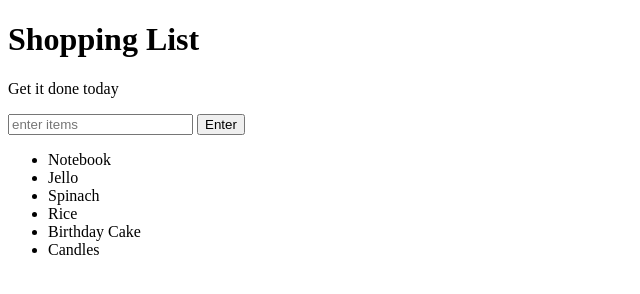
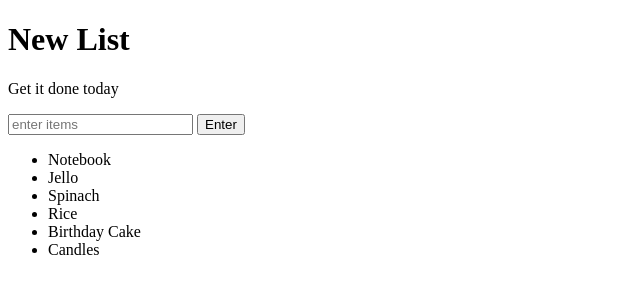
Before and after one commit to kevin5880/background-generator, a plain HTML site: page index.html in a window 1280 px wide. Shown: the whole page, without its empty margins (0-640 px from the left). Drawn offline with Linux system fonts and the light colour scheme.

Commit message:
changing title

```diff
--- a/index.html
+++ b/index.html
@@ -5,7 +5,7 @@
 
 </head>
 <body>
-	<h1>Shopping List</h1>
+	<h1>New List</h1>
 	<p id="first">Get it done today</p>
 	<input id="userinput" type="text" placeholder="enter items">
 	<button id="enter">Enter</button>
```
